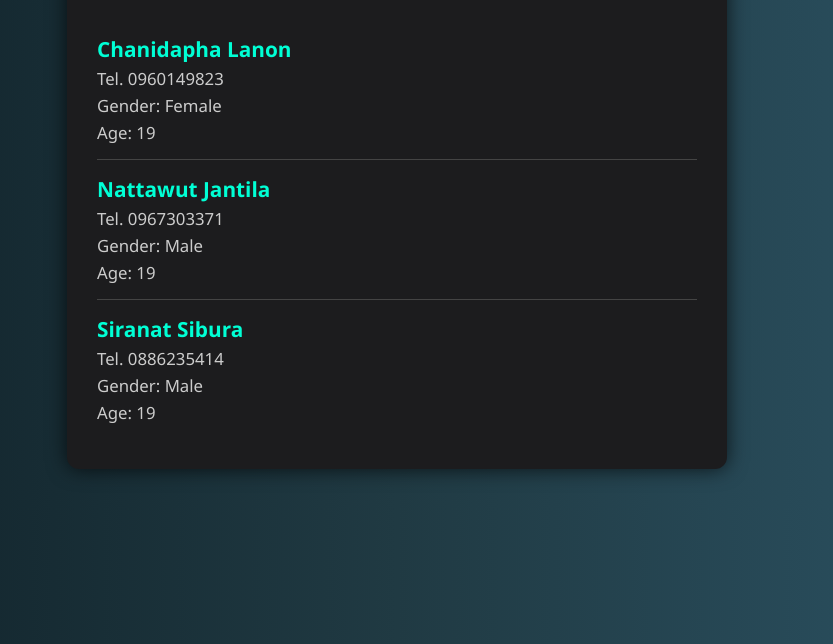
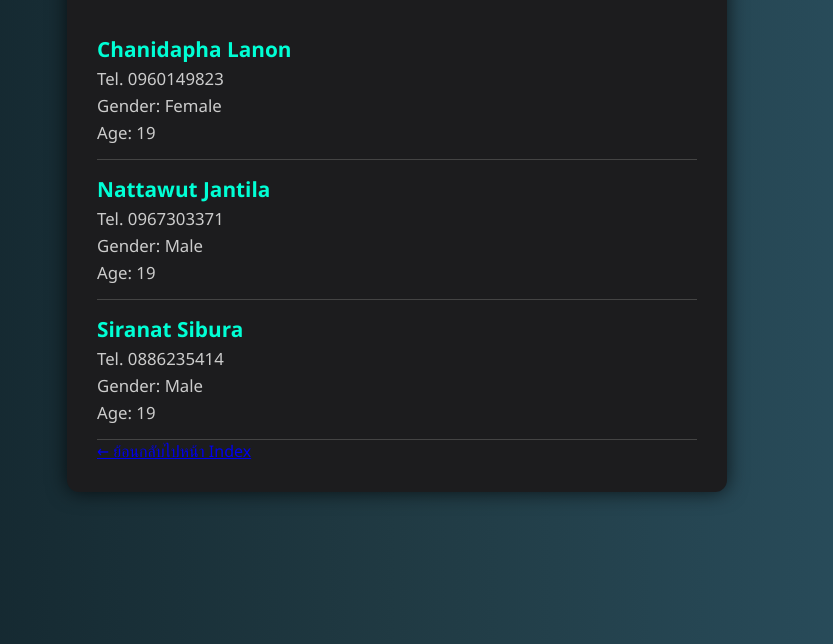
Before and after one commit to 67319010002/ex2-myteam-0207013, a plain HTML site: page contact.html in a window 1280 px wide. Shown: the part 156-800 px from the top of the page, without its empty margins (243-1076 px from the left). Drawn offline with Linux system fonts and the light colour scheme.

Commit message:
Update contact.html

```diff
--- a/contact.html
+++ b/contact.html
@@ -77,6 +77,9 @@
       <div class="gender">Gender: Male</div>
       <div class="age">Age: 19</div>
     </div>
+
+    <a href="index.html" class="back-button">← ย้อนกลับไปหน้า Index</a>
+
   </div>
 </body>
 </html>
```
